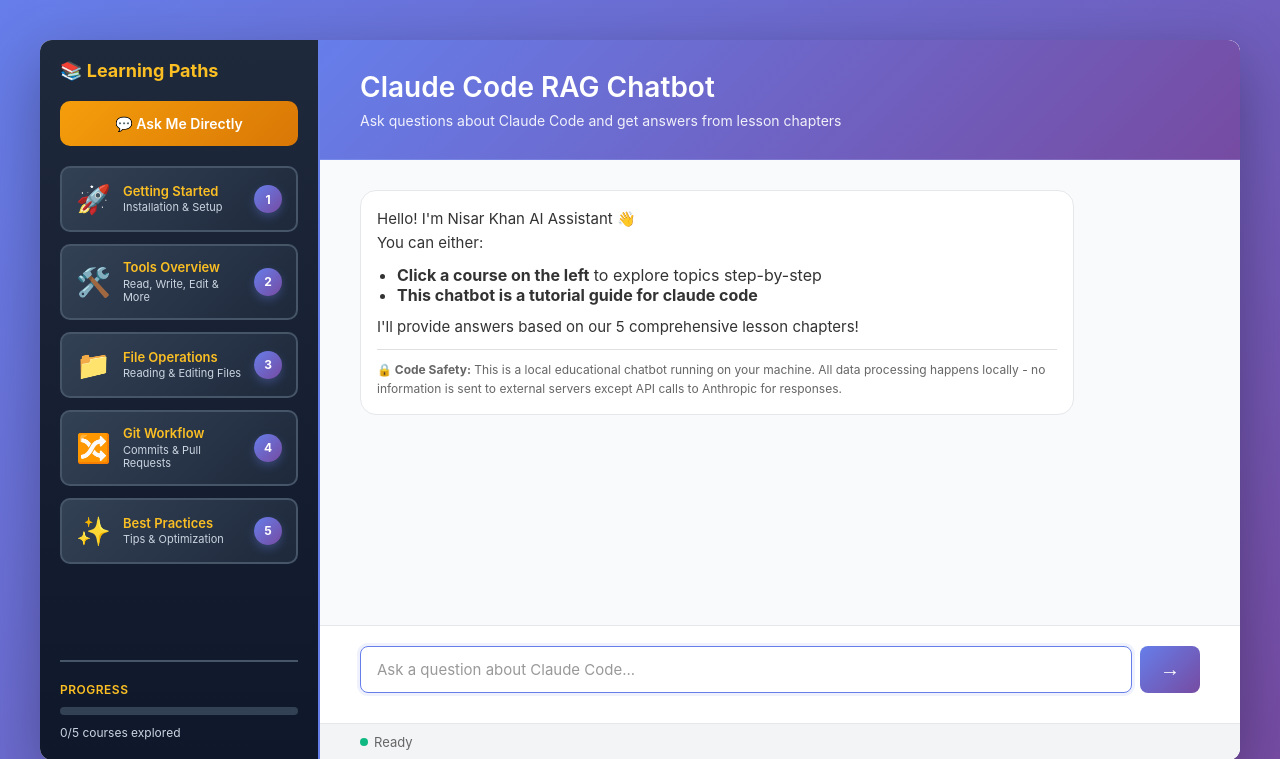
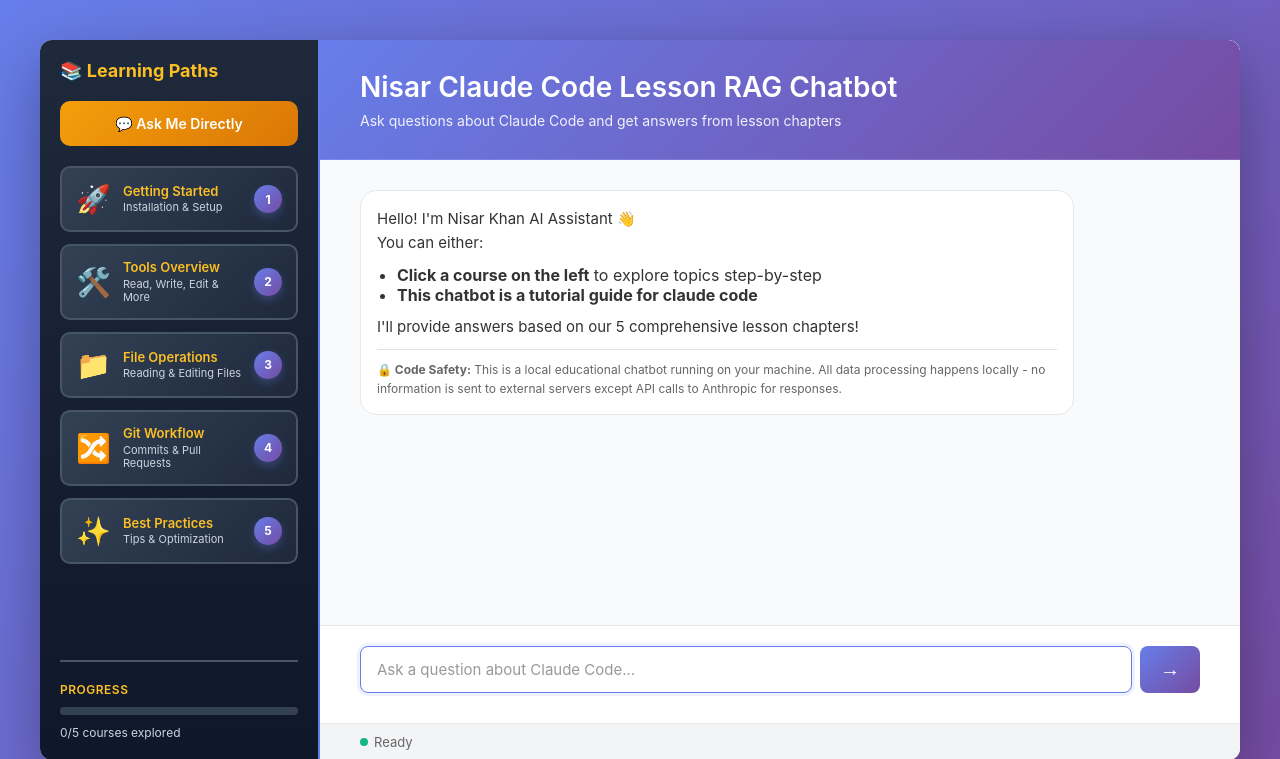
Before and after one commit to nisar1976/end_to_end_RAG_Chatbot, a FastAPI app: page / in a window 1280 px wide. Shown: the top 759 px of the page. Run offline with FastAPI, Linux system fonts and the light colour scheme.

Commit message:
Update page heading to 'Nisar Claude Code Lesson RAG Chatbot'

```diff
--- a/templates/index.html
+++ b/templates/index.html
@@ -3,7 +3,7 @@
 <head>
     <meta charset="UTF-8">
     <meta name="viewport" content="width=device-width, initial-scale=1.0">
-    <title>Claude Code RAG Chatbot</title>
+    <title>Nisar Claude Code Lesson RAG Chatbot</title>
     <link rel="stylesheet" href="/static/style.css">
 </head>
 <body>
@@ -85,7 +85,7 @@
             <!-- Header -->
             <div class="header">
                 <div class="header-content">
-                    <h1>Claude Code RAG Chatbot</h1>
+                    <h1>Nisar Claude Code Lesson RAG Chatbot</h1>
                     <p id="courseSubtitle">Ask questions about Claude Code and get answers from lesson chapters</p>
                 </div>
             </div>
```
